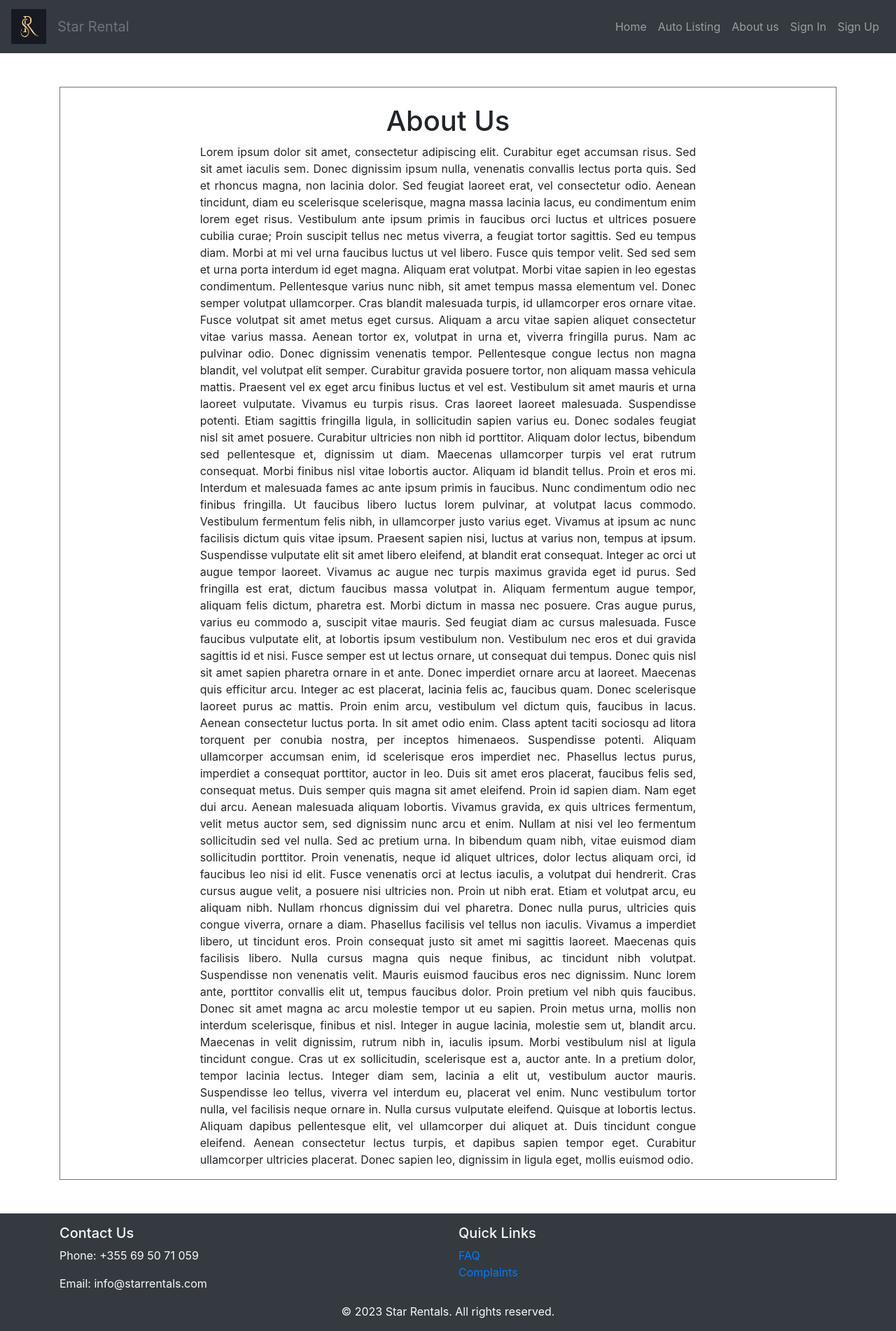
After one commit to TediMihali/StarRentalCode, a Django app: template car_rental_project/rental/templates/about_us.html in a window 1280 px wide. The commit adds this page. Shown: the whole page at 70% size. Run offline with Django 3.2, Linux system fonts and the light colour scheme; the template is opened without the code that fills it, so the values that code supplies are empty; some libraries are stand-ins or nearby versions.

Commit message:
About us page, listing page and logo were added

```diff
--- a/car_rental_project/car_rental_project/settings.py
+++ b/car_rental_project/car_rental_project/settings.py
@@ -122,6 +122,10 @@ USE_TZ = True
 
 STATIC_URL = 'static/'
 
+
+STATICFILES_DIRS = [
+    os.path.join(BASE_DIR, 'static')
+]
 # Default primary key field type
 # https://docs.djangoproject.com/en/4.2/ref/settings/#default-auto-field
 
--- a/car_rental_project/rental/models.py
+++ b/car_rental_project/rental/models.py
@@ -42,6 +42,7 @@ class Car(models.Model):
     daily_rate = models.IntegerField(default=30, null=False)
     images = models.ManyToManyField("CarImage", related_name="car_images", blank=False)
     location = models.CharField(default="StarRental", max_length=50)
+    available = models.BooleanField(default=True)
 
 
 class CarImage(models.Model):
--- /dev/null
+++ b/car_rental_project/rental/templates/about_us.html
@@ -0,0 +1,33 @@
+{% extends "base.html" %}
+
+{% block content %}
+<div class="container mt-20">
+    <div class="border border-secondary mt-5">
+    <div class="justify-content-md-center ">
+        <h1 class="fw-bold mt-4 mb-6 text-center"> About Us</h1>
+        <p class="col-8 mx-auto text-justify mt-8 mb-8">Lorem ipsum dolor sit amet, consectetur adipiscing elit. Curabitur eget accumsan risus. Sed sit amet iaculis sem. Donec dignissim ipsum nulla, venenatis convallis lectus porta quis. Sed et rhoncus magna, non lacinia dolor. Sed feugiat laoreet erat, vel consectetur odio. Aenean tincidunt, diam eu scelerisque scelerisque, magna massa lacinia lacus, eu condimentum enim lorem eget risus. Vestibulum ante ipsum primis in faucibus orci luctus et ultrices posuere cubilia curae; Proin suscipit tellus nec metus viverra, a feugiat tortor sagittis.
+
+            Sed eu tempus diam. Morbi at mi vel urna faucibus luctus ut vel libero. Fusce quis tempor velit. Sed sed sem et urna porta interdum id eget magna. Aliquam erat volutpat. Morbi vitae sapien in leo egestas condimentum. Pellentesque varius nunc nibh, sit amet tempus massa elementum vel. Donec semper volutpat ullamcorper. Cras blandit malesuada turpis, id ullamcorper eros ornare vitae. Fusce volutpat sit amet metus eget cursus. Aliquam a arcu vitae sapien aliquet consectetur vitae varius massa.
+
+            Aenean tortor ex, volutpat in urna et, viverra fringilla purus. Nam ac pulvinar odio. Donec dignissim venenatis tempor. Pellentesque congue lectus non magna blandit, vel volutpat elit semper. Curabitur gravida posuere tortor, non aliquam massa vehicula mattis. Praesent vel ex eget arcu finibus luctus et vel est. Vestibulum sit amet mauris et urna laoreet vulputate. Vivamus eu turpis risus. Cras laoreet laoreet malesuada. Suspendisse potenti. Etiam sagittis fringilla ligula, in sollicitudin sapien varius eu. Donec sodales feugiat nisl sit amet posuere. Curabitur ultricies non nibh id porttitor.
+
+            Aliquam dolor lectus, bibendum sed pellentesque et, dignissim ut diam. Maecenas ullamcorper turpis vel erat rutrum consequat. Morbi finibus nisl vitae lobortis auctor. Aliquam id blandit tellus. Proin et eros mi. Interdum et malesuada fames ac ante ipsum primis in faucibus. Nunc condimentum odio nec finibus fringilla. Ut faucibus libero luctus lorem pulvinar, at volutpat lacus commodo. Vestibulum fermentum felis nibh, in ullamcorper justo varius eget. Vivamus at ipsum ac nunc facilisis dictum quis vitae ipsum. Praesent sapien nisi, luctus at varius non, tempus at ipsum. Suspendisse vulputate elit sit amet libero eleifend, at blandit erat consequat. Integer ac orci ut augue tempor laoreet. Vivamus ac augue nec turpis maximus gravida eget id purus. Sed fringilla est erat, dictum faucibus massa volutpat in.
+
+            Aliquam fermentum augue tempor, aliquam felis dictum, pharetra est. Morbi dictum in massa nec posuere. Cras augue purus, varius eu commodo a, suscipit vitae mauris. Sed feugiat diam ac cursus malesuada. Fusce faucibus vulputate elit, at lobortis ipsum vestibulum non. Vestibulum nec eros et dui gravida sagittis id et nisi. Fusce semper est ut lectus ornare, ut consequat dui tempus. Donec quis nisl sit amet sapien pharetra ornare in et ante. Donec imperdiet ornare arcu at laoreet. Maecenas quis efficitur arcu.
+
+            Integer ac est placerat, lacinia felis ac, faucibus quam. Donec scelerisque laoreet purus ac mattis. Proin enim arcu, vestibulum vel dictum quis, faucibus in lacus. Aenean consectetur luctus porta. In sit amet odio enim. Class aptent taciti sociosqu ad litora torquent per conubia nostra, per inceptos himenaeos. Suspendisse potenti.
+
+            Aliquam ullamcorper accumsan enim, id scelerisque eros imperdiet nec. Phasellus lectus purus, imperdiet a consequat porttitor, auctor in leo. Duis sit amet eros placerat, faucibus felis sed, consequat metus. Duis semper quis magna sit amet eleifend. Proin id sapien diam. Nam eget dui arcu. Aenean malesuada aliquam lobortis. Vivamus gravida, ex quis ultrices fermentum, velit metus auctor sem, sed dignissim nunc arcu et enim. Nullam at nisi vel leo fermentum sollicitudin sed vel nulla. Sed ac pretium urna. In bibendum quam nibh, vitae euismod diam sollicitudin porttitor. Proin venenatis, neque id aliquet ultrices, dolor lectus aliquam orci, id faucibus leo nisi id elit. Fusce venenatis orci at lectus iaculis, a volutpat dui hendrerit. Cras cursus augue velit, a posuere nisi ultricies non.
+
+            Proin ut nibh erat. Etiam et volutpat arcu, eu aliquam nibh. Nullam rhoncus dignissim dui vel pharetra. Donec nulla purus, ultricies quis congue viverra, ornare a diam. Phasellus facilisis vel tellus non iaculis. Vivamus a imperdiet libero, ut tincidunt eros. Proin consequat justo sit amet mi sagittis laoreet. Maecenas quis facilisis libero. Nulla cursus magna quis neque finibus, ac tincidunt nibh volutpat.
+
+            Suspendisse non venenatis velit. Mauris euismod faucibus eros nec dignissim. Nunc lorem ante, porttitor convallis elit ut, tempus faucibus dolor. Proin pretium vel nibh quis faucibus. Donec sit amet magna ac arcu molestie tempor ut eu sapien. Proin metus urna, mollis non interdum scelerisque, finibus et nisl. Integer in augue lacinia, molestie sem ut, blandit arcu. Maecenas in velit dignissim, rutrum nibh in, iaculis ipsum. Morbi vestibulum nisl at ligula tincidunt congue. Cras ut ex sollicitudin, scelerisque est a, auctor ante. In a pretium dolor, tempor lacinia lectus.
+
+            Integer diam sem, lacinia a elit ut, vestibulum auctor mauris. Suspendisse leo tellus, viverra vel interdum eu, placerat vel enim. Nunc vestibulum tortor nulla, vel facilisis neque ornare in. Nulla cursus vulputate eleifend. Quisque at lobortis lectus. Aliquam dapibus pellentesque elit, vel ullamcorper dui aliquet at. Duis tincidunt congue eleifend. Aenean consectetur lectus turpis, et dapibus sapien tempor eget. Curabitur ullamcorper ultricies placerat. Donec sapien leo, dignissim in ligula eget, mollis euismod odio.
+
+            </p>
+    </div>
+</div>
+</div>
+
+{% endblock %}
--- a/car_rental_project/rental/urls.py
+++ b/car_rental_project/rental/urls.py
@@ -1,6 +1,8 @@
 from django.urls import path
-from .views import Home
+from .views import Home, AutoListingView, AboutUsView
 
 urlpatterns = [
-    path("", Home.as_view(), name="home")
+    path("", Home.as_view(), name="home"),
+    path("/cars/", AutoListingView.as_view(), name="auto_listing"),
+    path("/about/", AboutUsView.as_view(), name="about_us")
 ]
--- a/car_rental_project/templates/base.html
+++ b/car_rental_project/templates/base.html
@@ -1,4 +1,5 @@
 <!DOCTYPE html>
+{% load static %}
 <html lang="en">
 <head>
     <meta charset="UTF-8">
@@ -12,7 +13,8 @@
 
 <!-- Navbar -->
 <nav class="navbar navbar-expand-lg navbar-dark bg-dark">
-    <a class="navbar-brand" href="#">Star Rentals</a>
+    <a class="navbar-brand" href="#"><img src={% static 'images/logo.jpeg' %} width=50 height=50></a>
+    <a class="navbar-brand text-secondary">Star Rental</a>
     <button class="navbar-toggler" type="button" data-toggle="collapse" data-target="#navbarNav"
             aria-controls="navbarNav" aria-expanded="false" aria-label="Toggle navigation">
         <span class="navbar-toggler-icon"></span>
@@ -21,6 +23,12 @@
         <ul class="navbar-nav ml-auto">
             <li class="nav-item">
                 <a class="nav-link" href={% url "home"%}>Home</a>
+            </li>
+            <li class="nav-item">
+                <a class="nav-link" href={% url "auto_listing"%}>Auto Listing</a>
+            </li>
+            <li class="nav-item">
+                <a class="nav-link" href={% url "about_us" %}>About us</a>
             </li>
             <li class="nav-item">
                 <a class="nav-link" href={% url "signin"%}>Sign In</a>
```
Also changed, not shown: car_rental_project/rental/templates/auto_listing.html (added, +40 -0 lines), car_rental_project/rental/views.py (+9 -0 lines), car_rental_project/db.sqlite3, car_rental_project/rental/migrations/0008_car_available.py (added), car_rental_project/static/images/logo.jpeg (added).
